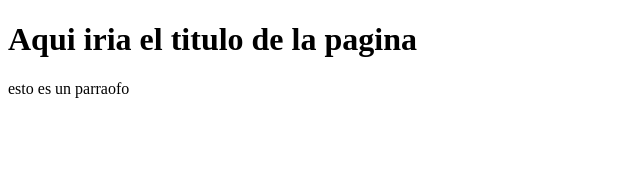
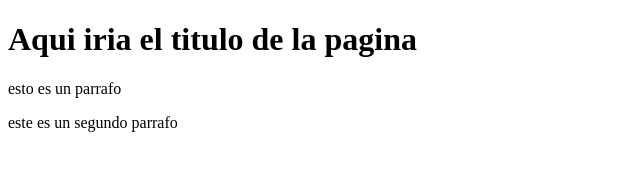
Before and after one commit to gsgdosmil22/Proyecto-web-empresa-C, a plain HTML site: page index.html in a window 1280 px wide. Shown: the whole page, without its empty margins (0-640 px from the left). Drawn offline with Linux system fonts and the light colour scheme.

Commit message:
Agregando segundo parrafo

```diff
--- a/index.html
+++ b/index.html
@@ -8,6 +8,7 @@
   </head>
   <body>
     <h1>Aqui iria el titulo de la pagina</h1>
-    <p> esto es un parraofo </p>
+    <p>esto es un parrafo</p>
+    <p>este es un segundo parrafo</p>
   </body>
 </html>
```
